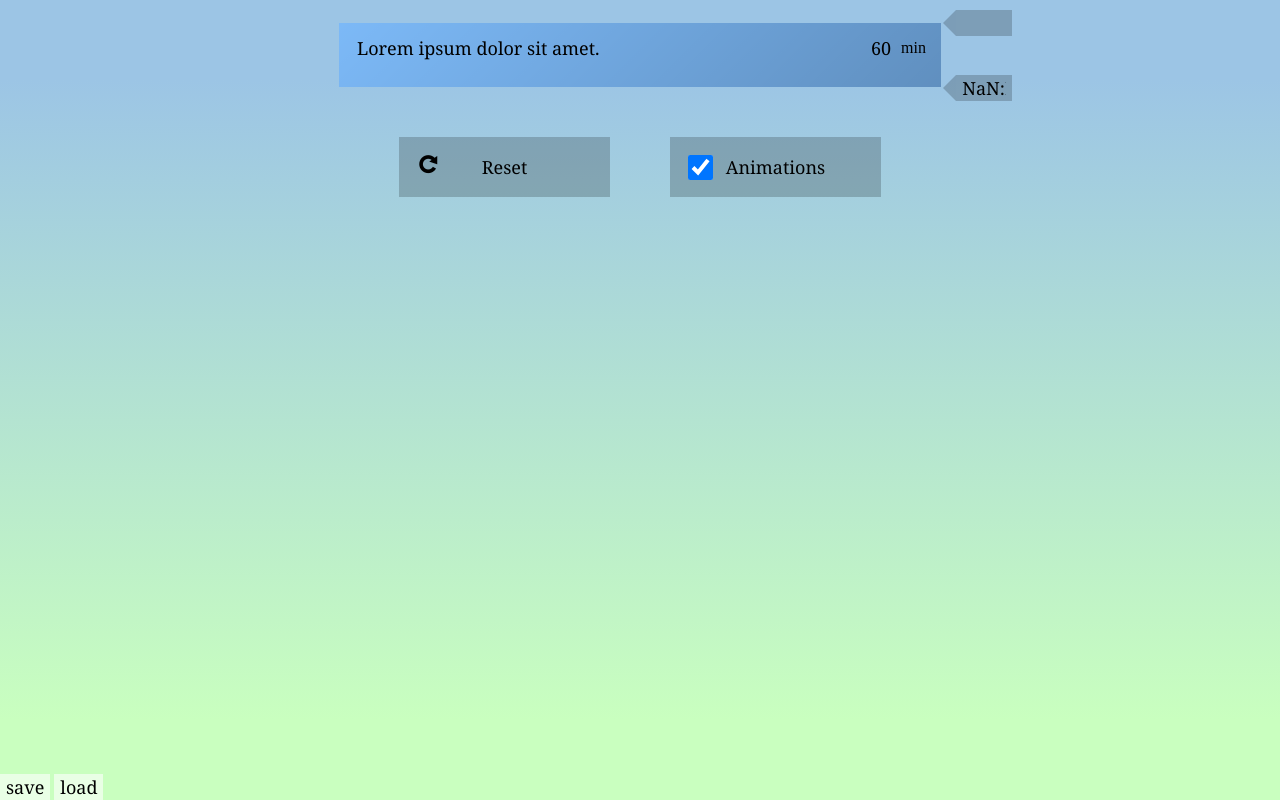
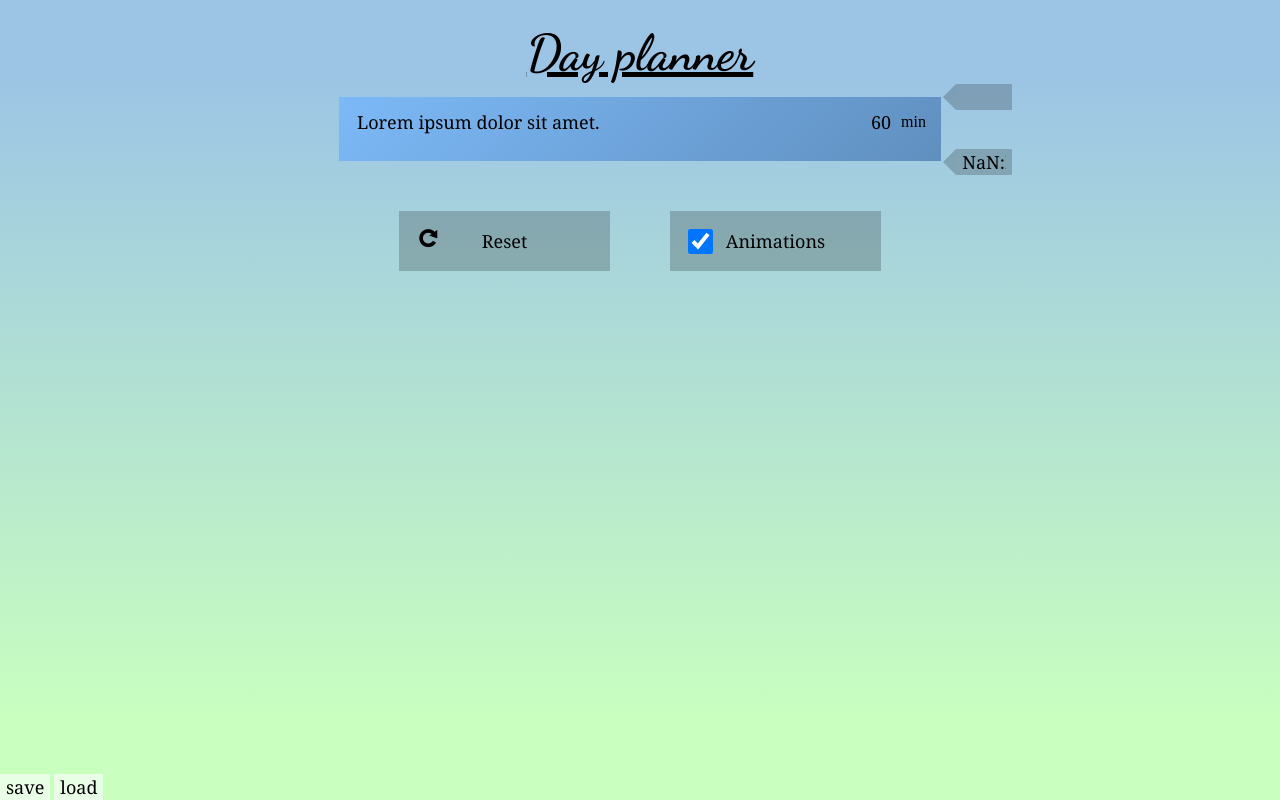
Before and after one commit to Hurtak/DayPlanner, a plain HTML site: page src/index.htm in a window 1280 px wide. Drawn offline with Linux system fonts and the light colour scheme; files whose address does not match are found by name.

Commit message:
added heading

```diff
--- a/src/css/style.css
+++ b/src/css/style.css
@@ -36,6 +36,17 @@ body {
 	display: none;
 }
 
+
+h1 {
+	text-align: center;
+	margin-top: 0;
+	margin-bottom: 14px;
+
+	font-size: 50px;
+	font-family: 'Dancing Script', cursive;
+	text-decoration: underline;
+}
+
 input:invalid {
 	background-color: rgb(255, 120, 120)!important;
 }
--- a/src/index.htm
+++ b/src/index.htm
@@ -14,6 +14,7 @@
 <link rel="stylesheet" href="css/time.css">
 
 <link rel="stylesheet" href="css/elusive-webfont.css">
+<link href='http://fonts.googleapis.com/css?family=Dancing+Script:700' rel='stylesheet' type='text/css'>
 
 <!-- <script src="//ajax.googleapis.com/ajax/libs/jquery/1.11.1/jquery.min.js"></script> -->
 
@@ -23,6 +24,8 @@
 <script src="js/storage.js"></script>
 
 <div class="wrapper">
+	<h1>Day planner</h1>
+
 	<div id="items-container">
 		<!-- <div id="current-time">13:37</div> -->
 	</div>
```
